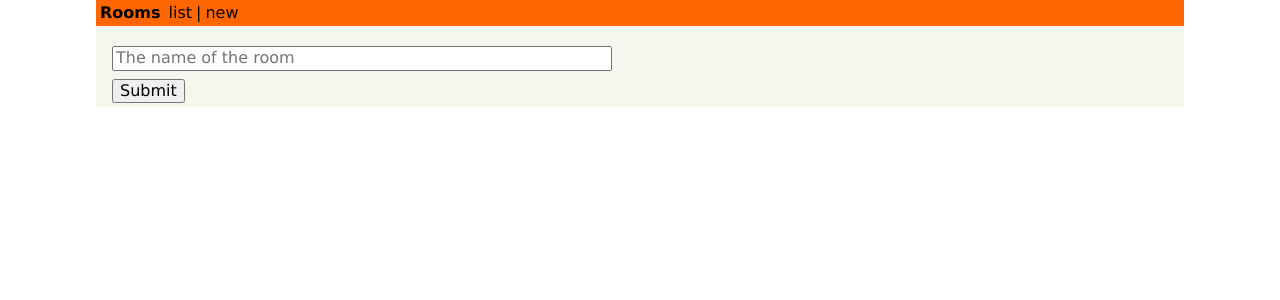
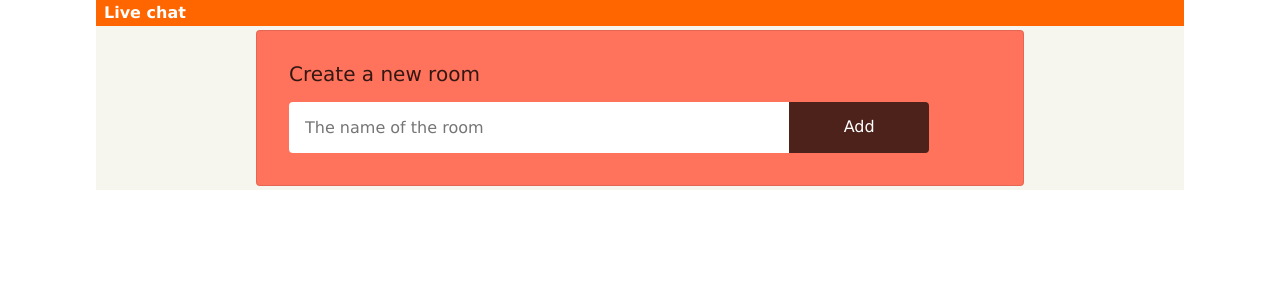
Before and after one commit to mcg-web/sandbox-graphql-subscription, a React (Create React App) app in the folder client/: page /create in a window 1280 px wide. Shown: the top 300 px of the page. Built offline with nearby package versions, Linux system fonts and the light colour scheme.

Commit message:
Simplify ui

```diff
--- a/client/src/components/CreateMessage.js
+++ b/client/src/components/CreateMessage.js
@@ -1,6 +1,6 @@
-import React, { Component } from 'react'
-import { Mutation } from 'react-apollo'
-import gql from 'graphql-tag'
+import React, { Component } from "react";
+import { Mutation } from "react-apollo";
+import gql from "graphql-tag";
 
 const MESSAGE_MUTATION = gql`
   mutation createFooMessage($roomId: Int!, $nickname: String!, $body: String!) {
@@ -11,42 +11,53 @@ const MESSAGE_MUTATION = gql`
       body
     }
   }
-
-`
+`;
 
 export class CreateMessage extends Component {
   state = {
     roomId: this.props.roomId,
-    nickname: '',
-    body: '',
-  }
+    nickname: "",
+    body: ""
+  };
 
   render() {
-    const { roomId, body, nickname } = this.state
+    const { roomId, body, nickname } = this.state;
     return (
-      <div>
-        <div className="flex flex-column mt3">
+      <form className="bg-light-red mw7 center pa4 br2-ns ba b--black-10">
+        <fieldset className="cf bn ma0 pa0">
+          <legend className="pa0 f5 f4-ns mb3 black-80">Message</legend>
+          <div className="cf">
+            <textarea
+              className="f6 f5-l input-reset bn fl black-80 bg-white pa3 lh-solid w-100 w-75-m w-80-l br2-ns br--left-ns"
+              value={body}
+              onChange={e => this.setState({ body: e.target.value })}
+            />
+          </div>
+          <div className="cf">
             <input
-            className="mb2"
+              className="f6 f5-l input-reset bn fl black-80 bg-white pa3 lh-solid w-100 w-75-m w-80-l br2-ns br--left-ns"
               value={nickname}
               onChange={e => this.setState({ nickname: e.target.value })}
               type="text"
               placeholder="your nickname"
             />
-          <textarea
-            className="mb2s"
-            value={body}
-            onChange={e => this.setState({ body: e.target.value })}
-          />
-        </div>
             <Mutation
               mutation={MESSAGE_MUTATION}
               variables={{ body, nickname, roomId }}
-          onCompleted={() => this.setState({ body: ""})}
+              onCompleted={() => this.setState({ body: "" })}
             >
-          {postMutation => <button onClick={postMutation}>Submit</button>}
+              {postMutation => (
+                <button
+                  className="f6 f5-l button-reset fl pv3 tc bn bg-animate bg-black-70 hover-bg-black white pointer w-100 w-25-m w-20-l br2-ns br--right-ns"
+                  onClick={postMutation}
+                >
+                  Submit
+                </button>
+              )}
             </Mutation>
           </div>
-    )
+        </fieldset>
+      </form>
+    );
   }
 }
--- a/client/src/components/CreateRoom.js
+++ b/client/src/components/CreateRoom.js
@@ -1,7 +1,7 @@
-import React, { Component } from 'react'
-import { Mutation } from 'react-apollo'
-import gql from 'graphql-tag'
-import {ROOMS_QUERY} from "./RoomList";
+import React, { Component } from "react";
+import { Mutation } from "react-apollo";
+import gql from "graphql-tag";
+import { ROOMS_QUERY } from "./RoomList";
 
 const ROOM_MUTATION = gql`
   mutation createRoom($name: String!) {
@@ -12,43 +12,54 @@ const ROOM_MUTATION = gql`
       countMessages
     }
   }
-
-`
+`;
 
 export class CreateRoom extends Component {
   state = {
-    name: '',
-  }
+    name: ""
+  };
 
   render() {
-    const { name } = this.state
+    const { name } = this.state;
     return (
       <div>
-        <div className="flex flex-column mt3">
+        <form className="bg-light-red mw7 center pa4 br2-ns ba b--black-10">
+          <fieldset className="cf bn ma0 pa0">
+            <legend className="pa0 f5 f4-ns mb3 black-80">Create a new room</legend>
+            <div className="cf">
               <input
-            className="mb2"
+                className="f6 f5-l input-reset bn fl black-80 bg-white pa3 lh-solid w-100 w-75-m w-80-l br2-ns br--left-ns"
                 value={name}
                 onChange={e => this.setState({ name: e.target.value })}
                 type="text"
                 placeholder="The name of the room"
               />
-        </div>
               <Mutation
                 mutation={ROOM_MUTATION}
                 variables={{ name }}
-          onCompleted={() => this.props.history.push('/')}
-          update={(store, { data: {createRoom}}) => {
-            const data = store.readQuery({ query: ROOMS_QUERY })
-            data.rooms.unshift(createRoom)
+                onCompleted={() => this.props.history.push("/")}
+                update={(store, { data: { createRoom } }) => {
+                  const data = store.readQuery({ query: ROOMS_QUERY });
+                  data.rooms.unshift(createRoom);
                   store.writeQuery({
                     query: ROOMS_QUERY,
                     data
-            })
+                  });
                 }}
               >
-          {postMutation => <button onClick={postMutation}>Submit</button>}
+                {postMutation => (
+                  <button
+                    onClick={postMutation}
+                    className="f6 f5-l button-reset fl pv3 tc bn bg-animate bg-black-70 hover-bg-black white pointer w-100 w-25-m w-20-l br2-ns br--right-ns"
+                  >
+                    Add
+                  </button>
+                )}
               </Mutation>
             </div>
-    )
+          </fieldset>
+        </form>
+      </div>
+    );
   }
 }
--- a/client/src/components/Header.js
+++ b/client/src/components/Header.js
@@ -7,13 +7,8 @@ class Header extends Component {
     return (
       <div className="flex pa1 justify-between nowrap orange">
         <div className="flex flex-fixed black">
-          <div className="fw7 mr1">Rooms</div>
-          <Link to="/" className="ml1 no-underline black">
-            list
-          </Link>
-          <div className="ml1">|</div>
-          <Link to="/create" className="ml1 no-underline black">
-            new
+          <Link to="/" className="fw7 mr1 ml1 no-underline white">
+            Live chat
           </Link>
         </div>
       </div>
--- a/client/src/components/MessageList.js
+++ b/client/src/components/MessageList.js
@@ -61,7 +61,7 @@ class MessageInner extends Component {
             <Message key={message.id} message={message} />
           ))}
         </ul>
-        <div className="fixed left-0 bottom-0 right-0 bg-white white">
+        <div>
           <CreateMessage roomId={roomId} />
         </div>
       </div>
--- a/client/src/components/Room.js
+++ b/client/src/components/Room.js
@@ -9,13 +9,13 @@ export class Room extends Component {
         <img
           className="w2 h2 w3-ns h3-ns br-100"
           alt="${this.props.message.nickname}"
-          src={`https://ui-avatars.com/api/?name=${
+          src={`https://ui-avatars.com/api/?length=3&background=ff6600&color=fff&name=${
             this.props.room.name
-          }&background=ff6600&color=fff`}
+          }`}
         />
         <div className="pl3 flex-auto">
           <span className="f6 db black-70">
-            <Link to={`/${this.props.room.id}/messages`}>
+            <Link to={`/${this.props.room.id}/messages`} className="f6 link blue hover-dark-gray">
               {this.props.room.name} (#{this.props.room.id})
             </Link>
           </span>
```
Also changed, not shown: client/src/components/App.js (+8 -8 lines), client/src/components/Message.js (+8 -7 lines), client/src/components/RoomList.js (+15 -11 lines). Lines whose indentation alone changed are shown as unchanged.
